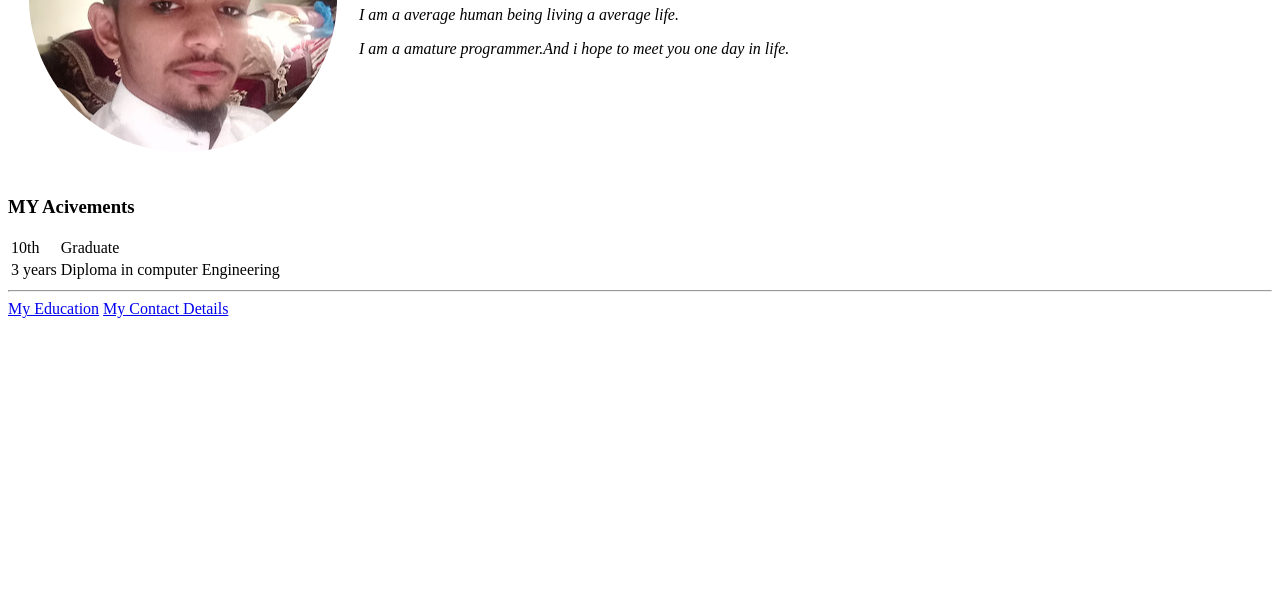
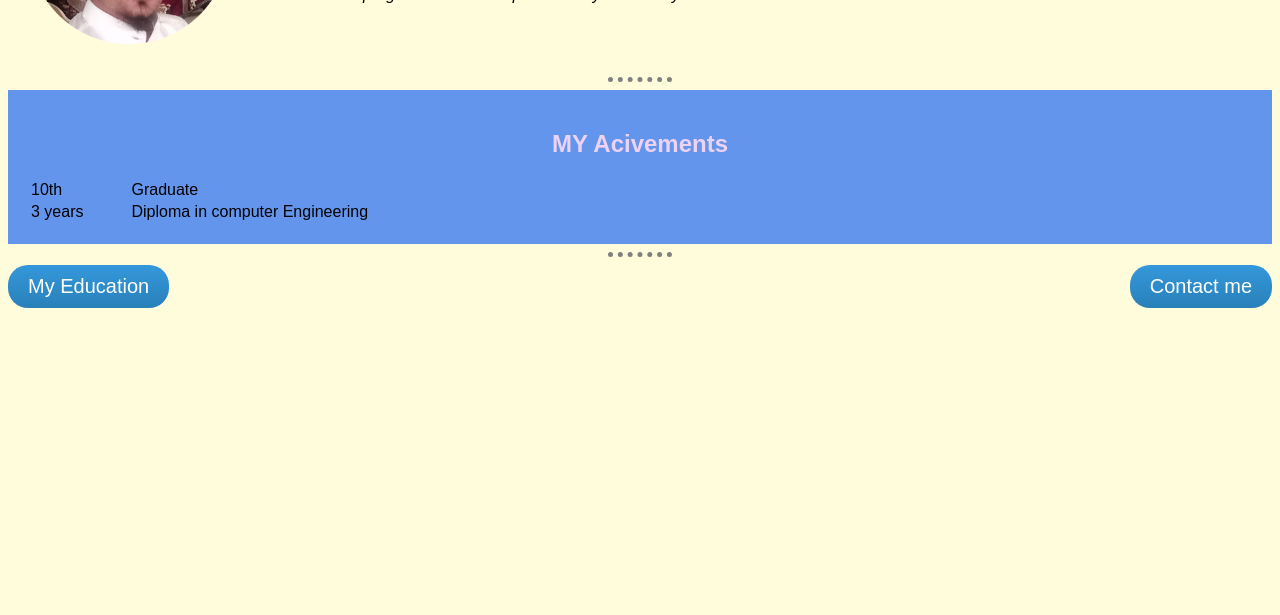
Before and after one commit to Vasim321/web-development, a plain HTML site: page index.html in a window 1280 px wide. Shown: the part 185-800 px from the top of the page. Drawn offline with Linux system fonts and the light colour scheme.

Commit message:
Add files via upload

```diff
--- /dev/null
+++ b/css/styles.css
@@ -0,0 +1,83 @@
+body{
+    background-color: #FFFCDC;
+    font-family: sans-serif;
+}
+hr{
+    background-color:#FFFCDC;
+    border-style: none;
+    border-top-style: dotted;
+    height: none;
+    border-color:grey;
+    border-width: 5px;
+    width: 5%;
+}
+h1{
+    color: #EDD2F3 ;text-align: center;
+
+}
+h2{
+    text-align: center; color: #EDD2F3 ;
+}
+h3{
+    text-align: center;
+   color: #EDD2F3;
+}
+.hello{
+    padding: 20px;
+    border: darkseagreen;border-width:  30px;
+    background-color: cornflowerblue
+}
+.btn {
+    background: #3498db;
+    background-image: -webkit-linear-gradient(top, #3498db, #2980b9);
+    background-image: -moz-linear-gradient(top, #3498db, #2980b9);
+    background-image: -ms-linear-gradient(top, #3498db, #2980b9);
+    background-image: -o-linear-gradient(top, #3498db, #2980b9);
+    background-image: linear-gradient(to bottom, #3498db, #2980b9);
+    -webkit-border-radius: 20;
+    -moz-border-radius: 20;
+    border-radius: 20px;
+    font-family: Arial;
+    color: #ffffff;
+    font-size: 20px;
+    padding: 10px 20px 10px 20px;
+    text-decoration: none;
+    float: inline-start;
+  }
+
+  .btn:hover {
+    background: #3cb0fd;
+    background-image: -webkit-linear-gradient(top, #3cb0fd, #3498db);
+    background-image: -moz-linear-gradient(top, #3cb0fd, #3498db);
+    background-image: -ms-linear-gradient(top, #3cb0fd, #3498db);
+    background-image: -o-linear-gradient(top, #3cb0fd, #3498db);
+    background-image: linear-gradient(to bottom, #3cb0fd, #3498db);
+    text-decoration: none;
+  }
+  .btnn {
+    background: #3498db;
+    background-image: -webkit-linear-gradient(top, #3498db, #2980b9);
+    background-image: -moz-linear-gradient(top, #3498db, #2980b9);
+    background-image: -ms-linear-gradient(top, #3498db, #2980b9);
+    background-image: -o-linear-gradient(top, #3498db, #2980b9);
+    background-image: linear-gradient(to bottom, #3498db, #2980b9);
+    -webkit-border-radius: 20;
+    -moz-border-radius: 20;
+    border-radius: 20px;
+    font-family: Arial;
+    color: #ffffff;
+    font-size: 20px;
+    padding: 10px 20px 10px 20px;
+    text-decoration: none;
+    float: inline-end;
+  }
+
+  .btnn:hover {
+    background: #3cb0fd;
+    background-image: -webkit-linear-gradient(top, #3cb0fd, #3498db);
+    background-image: -moz-linear-gradient(top, #3cb0fd, #3498db);
+    background-image: -ms-linear-gradient(top, #3cb0fd, #3498db);
+    background-image: -o-linear-gradient(top, #3cb0fd, #3498db);
+    background-image: linear-gradient(to bottom, #3cb0fd, #3498db);
+    text-decoration: none;
+  }
--- a/index.html
+++ b/index.html
@@ -5,13 +5,19 @@
     <meta charset="UTF-8">
     <meta http-equiv="X-UA-Compatible" content="IE=edge">
     <meta name="viewport" content="width=device-width, initial-scale=1.0">
-    <title>Document</title>
+    <title>My Personal site
+
+    </title>
+    <link rel="icon" href="images/favicon_io (1)/favicon-32x32.png">
+<link rel="stylesheet" href="css/styles.css">
+
 </head>
+
 
 <body>
     <table cellspacing="20">
         <tr>
-            <td><img src="images/Vasim.png" alt=""></td>
+            <td><img src="images/Vasim.png"  alt="" width="200px" height="200px"></td>
             <td>
                 <h1>Vasim K. Malek</h1>
                 <p><em>I am a average human being living a average life.</em></p>
@@ -21,25 +27,34 @@
 
         </tr>
     </table>
+    <hr>
+    <div class="hello">
     <p>
-        <h3>MY Acivements </h3>
+        <h2>MY Acivements </h2>
     </p>
 
-    <table>
+    <table aria-colspan="3">
 
         <tr>
             <td>10th</td>
+            <td>   &nbsp;  &nbsp;  &nbsp;  &nbsp;  &nbsp;    </td>
             <td>Graduate</td>
         </tr>
         <tr>
             <td> 3 years</td>
+            <td>   &nbsp;  &nbsp; &nbsp;  &nbsp;  &nbsp;   </td>
             <td>Diploma in computer Engineering</td>
         </tr>
     </table>
-    <hr>
+    </div>
+<hr>
 
-    <a href="Education.html">My Education</a>
-    <a href="Contact.html">My Contact Details</a>
+    <div>
+
+    <a href="Education.html" class="btn">My Education</a>
+
+    <a href="Contact.html" class="btnn">Contact me</a>
+     </div>
 </body>
 
 </html>
--- /dev/null
+++ b/temporary/div.css
@@ -0,0 +1,26 @@
+#blue{
+    background-color: darkblue;
+    margin: 0;
+    padding: 0;
+    width: 200px;height: 200px;
+
+}
+#red{
+    position: left;
+    background-color: red;
+    margin: 0;
+    padding: 0;
+    width: 200px;height: 200px; border: solid 10px; border-radius: 60px;
+}
+
+#yellow{
+    align-items: center;
+    background-color: yellow;
+    margin: 0;
+    padding: 0;
+    width: 200px;height: 200px;
+    border: solid 20px;
+}
+body{
+    margin: 0px;
+}
```
Also changed, not shown: Contact.html (+1 -0 lines), Education.html (+1 -1 lines), hello.html/hello.html (added, +31 -0 lines), temporary/div.html (added, +15 -0 lines), images/favicon_io (1)/about.txt (added), images/favicon_io (1)/android-chrome-192x192.png (added), images/favicon_io (1)/android-chrome-512x512.png (added), images/favicon_io (1)/apple-touch-icon.png (added), images/favicon_io (1)/favicon-16x16.png (added), images/favicon_io (1)/favicon-32x32.png (added), images/favicon_io (1)/favicon.ico (added), images/favicon_io (1)/site.webmanifest (added), 1 other file.
